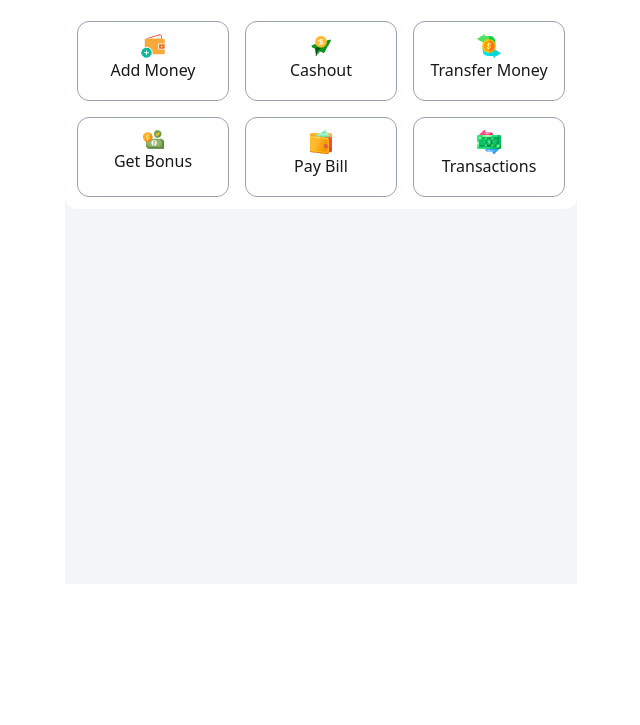
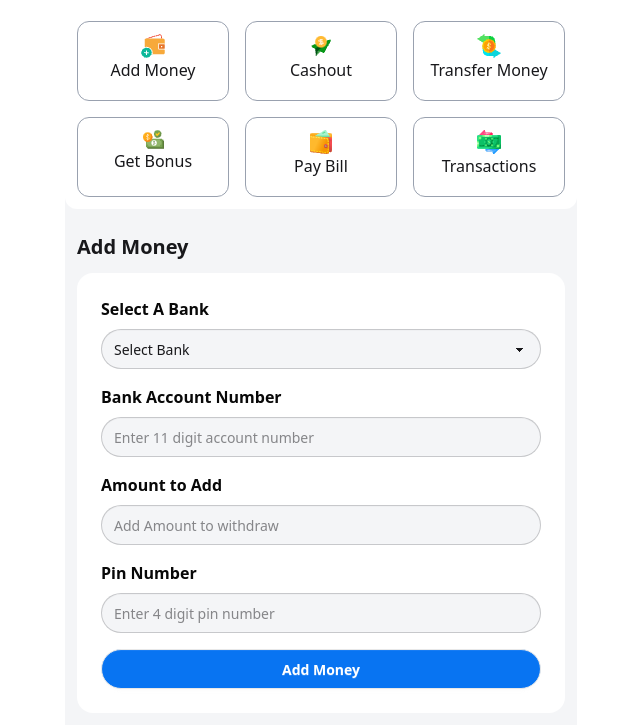
Before and after one commit to ornobsingh1/payoo-mobile-app-dom, a plain HTML site: page home.html in a window 1280 px wide. Shown: the part 216-941 px from the top of the page, without its empty margins (319-959 px from the left). Before the commit the page ends 800 px from the top, so only its background shows below. Drawn offline with nearby package versions, Linux system fonts and the light colour scheme.

Commit message:
adding home page design layout part2

```diff
--- a/home.html
+++ b/home.html
@@ -73,6 +73,60 @@
       </div>
     </div>
 
+    <div class="all-form-section bg-[#f4f5f7]">
+      <div class="p-3">
+        <h1 class="text-xl font-bold pb-3 mt-3">Add Money</h1>
+        <form class="bg-white p-6 rounded-2xl flex flex-col gap-4">
+          <div>
+            <label class="font-semibold text-[#080808]" for=""
+              >Select A Bank</label
+            >
 
+            <select class="select bg-[#F4F5F7] mt-2 rounded-3xl w-full">
+              <option disabled selected>Select Bank</option>
+              <option>Sonali Bank Limited</option>
+              <option>Agrani Bank Limited</option>
+              <option>Dutch-Bangla Bank Ltd.</option>
+            </select>
+          </div>
+          <div>
+            <label class="font-semibold text-[#080808]" for=""
+              >Bank Account Number</label
+            >
+            <input
+              type="text"
+              placeholder="Enter 11 digit account number"
+              class="input bg-[#F4F5F7] mt-2 rounded-3xl w-full"
+            />
+          </div>
+          <div>
+            <label class="font-semibold text-[#080808]" for=""
+              >Amount to Add</label
+            >
+            <input
+              type="text"
+              placeholder="Add Amount to withdraw"
+              class="input bg-[#F4F5F7] mt-2 rounded-3xl w-full"
+            />
+          </div>
+          <div>
+            <label class="font-semibold text-[#080808]" for=""
+              >Pin Number</label
+            >
+            <input
+              type="password"
+              placeholder="Enter 4 digit pin number"
+              class="input bg-[#F4F5F7] mt-2 rounded-3xl w-full"
+            />
+          </div>
+          <button
+            id="btn-login"
+            class="btn bg-[#0874F2] text-white rounded-3xl"
+          >
+            Add Money
+          </button>
+        </form>
+      </div>
+    </div>
   </body>
 </html>
```
Also changed, not shown: index.html (+2 -2 lines).
